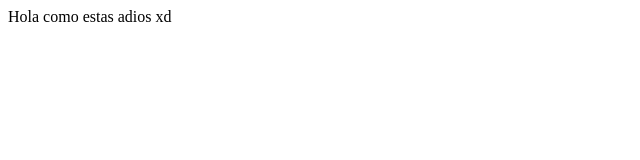
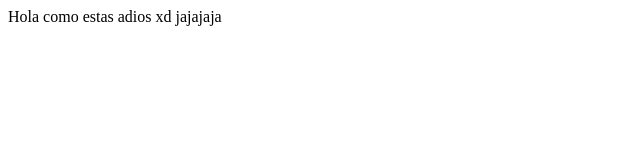
Before and after one commit to Fakeklon/https---github.com-Fakeklon-Ejercicionode, a plain HTML site: page Index.html in a window 1280 px wide. Shown: the full height of the page, 0-640 px from the left. Drawn offline with Linux system fonts and the light colour scheme.

Commit message:
archivo 6

```diff
--- a/Index.html
+++ b/Index.html
@@ -3,7 +3,7 @@
         <title> Hola </title>
     </head>
     <body>
-        Hola como estas adios xd
+        Hola como estas adios xd jajajaja
     </body>
 
 </html>
```
Also changed, not shown: 1 other file.
